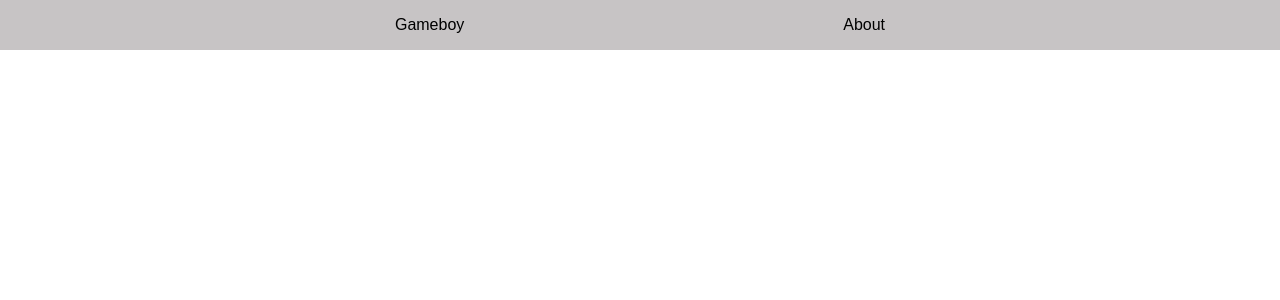
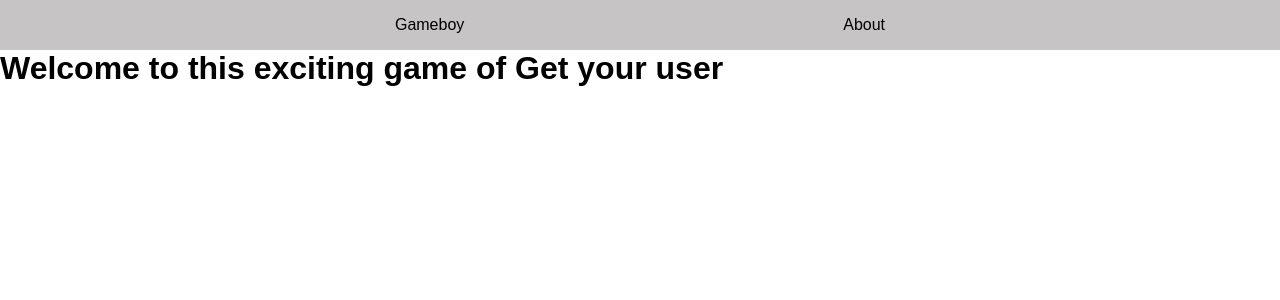
Before and after one commit to LadyLockheed/gameboy-get-users, a Next.js app: page / in a window 1280 px wide. Shown: the top 300 px of the page. Built offline with nearby package versions, Linux system fonts and the light colour scheme.

Commit message:
Placeholder text home

```diff
--- a/src/app/page.tsx
+++ b/src/app/page.tsx
@@ -1,11 +1,9 @@
 // import Image from "next/image";
-import styles from "./page.module.css";
+// import styles from "./page.module.css";
 
 export default function Home() {
   return (
-    <div className={styles.page}>
+    <h1>Welcome to this exciting game of <span>Get your user</span></h1>
 
-
-    </div>
   );
 }
```
